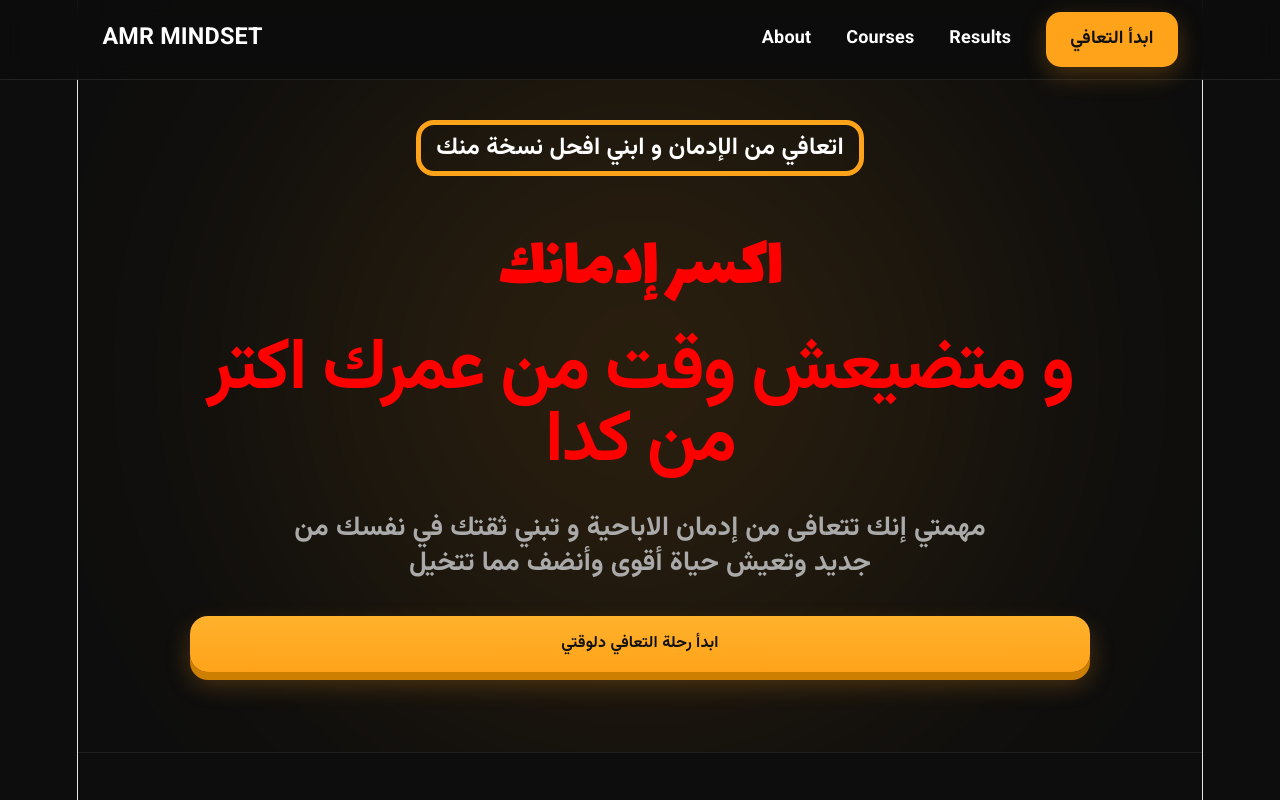
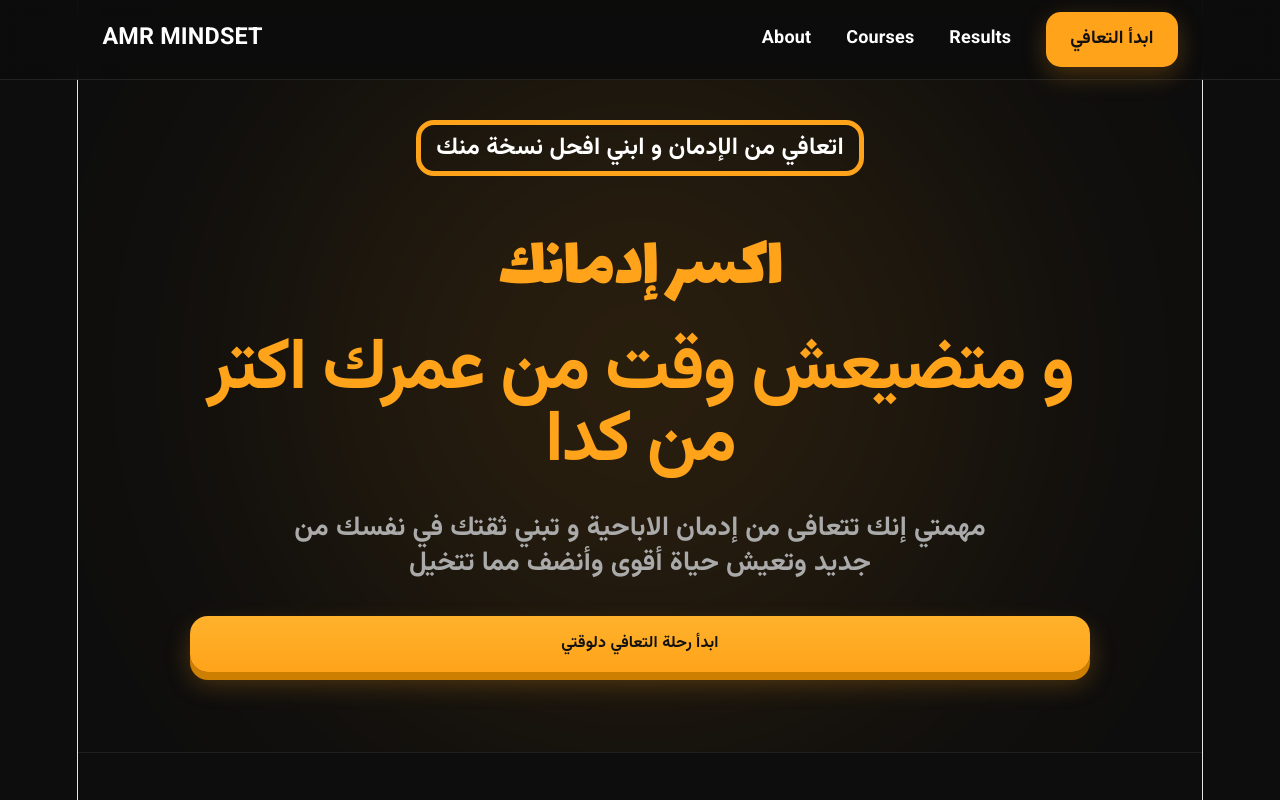
Before and after one commit to 3mr-malek/amr-mindset, a React (Vite) app: page / in a window 1280 px wide. Shown: the top 800 px of the page. Built offline with nearby package versions, Linux system fonts and the light colour scheme; a web font is replaced by a local one.

Commit message:
updated website

```diff
--- a/src/App.css
+++ b/src/App.css
@@ -14,7 +14,7 @@ box-sizing:border-box;
 scroll-behavior:smooth;
 }
 h1{
-  color: #ff0000 ;
+  color: #ffa31a;
   font-size: clamp(2.5rem, 8vw, 6rem);
   font-family:'Lalezar',sans-serif;
 }
```
